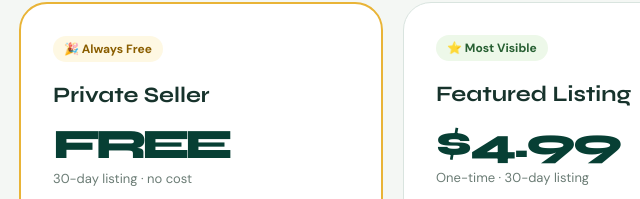
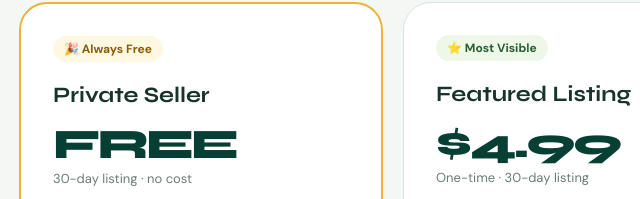
Before and after one commit to genoz1/villages-golf-cart-trader, a website: page pricing.html in a window 1280 px wide. Shown: the part 385-584 px from the top of the page, 55-695 px from the left. Drawn offline with Linux system fonts and the light colour scheme.

Commit message:
Update pricing.html

```diff
--- a/pricing.html
+++ b/pricing.html
@@ -25,7 +25,7 @@
     <div class="plan-card featured">
       <span class="tag tag-gold">🎉 Always Free</span>
       <h2 style="margin-top:12px;font-size:22px">Private Seller</h2>
-      <div class="price" style="letter-spacing:-5px;line-height:1">FREE</div>
+      <div class="price" style="letter-spacing:-3px;line-height:1">FREE</div>
       <p style="color:var(--muted);font-size:13px;margin-bottom:16px">30-day listing · no cost</p>
       <ul class="plan-features">
         <li>30-day active listing</li>
```
